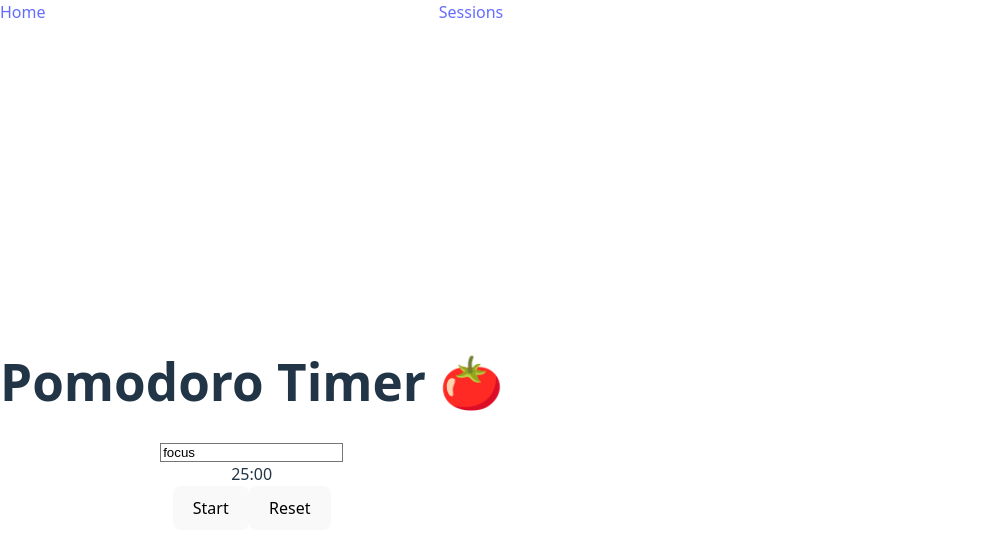
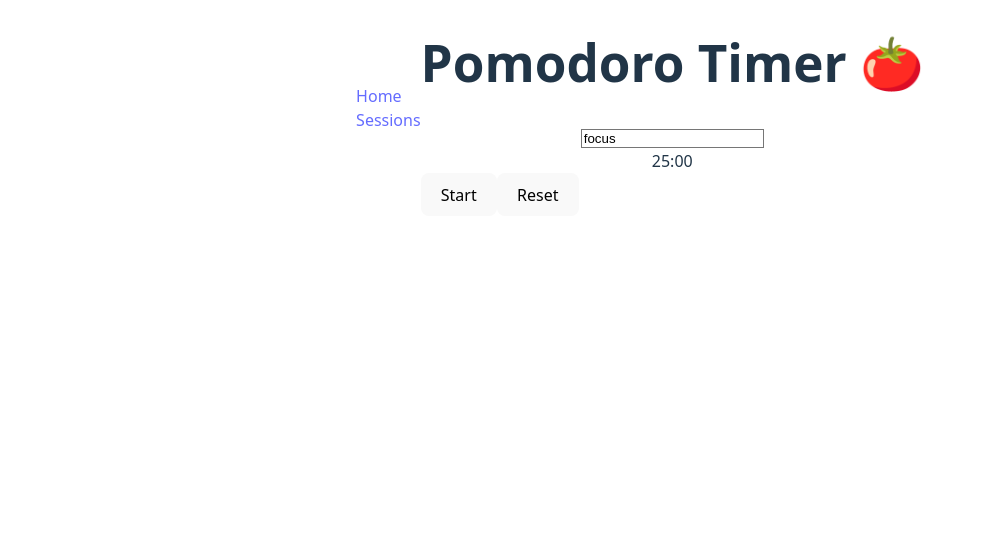
Before and after one commit to BaptisteDCL/Focus-Time, a React (Vite) app in the folder frontend/: page /focus in a window 1280 px wide. Shown: the top 552 px of the page, without its empty margins (0-983 px from the left). Built offline with nearby package versions, Linux system fonts and the light colour scheme.

Commit message:
Essai pour corriger front-end

```diff
--- a/frontend/src/App.jsx
+++ b/frontend/src/App.jsx
@@ -5,8 +5,8 @@ import Focus from "./pages/focus";
 
 function App() {
   return (
-    <div>
-      <nav className="bg-white shadow p-4 flex justify-between items-center">
+    <div className="bg-white shadow p-4 flex justify-between items-center">
+      <nav >
         <div className="space-x-4">
           <Link to="/" className="text-gray-700 hover:text-blue-600">
             Home
@@ -19,11 +19,13 @@ function App() {
         </div>
       </nav>
 
-      <Routes>
-        <Route path="/" element={<Home />} />
-        <Route path="/focus" element={<Focus />} />
-        <Route path="/sessions" element={<Sessions />} />
-      </Routes>
+      <main>
+        <Routes>
+          <Route path="/" element={<Home />} />
+          <Route path="/focus" element={<Focus />} />
+          <Route path="/sessions" element={<Sessions />} />
+        </Routes>
+      </main>
     </div>
   );
 }
--- a/frontend/src/index.css
+++ b/frontend/src/index.css
@@ -17,6 +17,10 @@
   -moz-osx-font-smoothing: grayscale;
 }
 
+html, body, #root {
+  height: 100%;
+}
+
 a {
   font-weight: 500;
   color: #646cff;
@@ -28,7 +32,6 @@ a:hover {
 
 body {
   margin: 0;
-  display: flex;
   place-items: center;
   min-width: 320px;
   min-height: 100vh;
--- a/frontend/src/pages/focus.jsx
+++ b/frontend/src/pages/focus.jsx
@@ -53,8 +53,8 @@ function Focus() {
   };
 
   return (
-    <div className="bg-white shadow-md rounded-xl p-8 w-full max-w-md">
-      <div className="flex flex-col items-center justify-center min-h-screen bg-gray-50 px-4 text-center">
+    <div className="h-full w-full flex items-center justify-center">
+      <div className="bg-white shadow-lg rounded-xl p-8 w-full max-w-md text-center">
         <h1 className="text-2xl font-semibold text-blue-600">Pomodoro Timer 🍅</h1>
 
         <input
```
